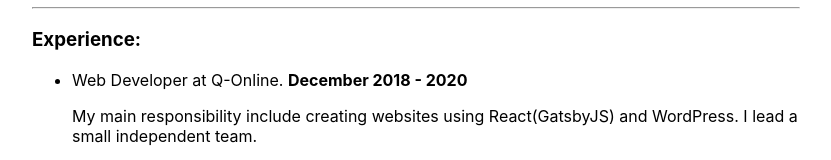
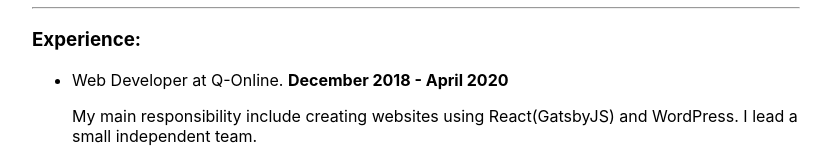
Before and after one commit to VadimAlexeev0/Personal-Website, a Next.js app: page /cv in a window 1280 px wide. Shown: the part 838-998 px from the top of the page, without its empty margins (224-1055 px from the left). Built offline with nearby package versions, Linux system fonts and the light colour scheme.

Commit message:
Update cv.js

```diff
--- a/pages/cv.js
+++ b/pages/cv.js
@@ -73,7 +73,7 @@ class About extends React.Component {
 							<li>
 								<p>
 									Web Developer at Q-Online.{" "}
-									<b>December 2018 - 2020</b>
+									<b>December 2018 - April 2020</b>
 								</p>
 								<p>
 									My main responsibility include creating
```
